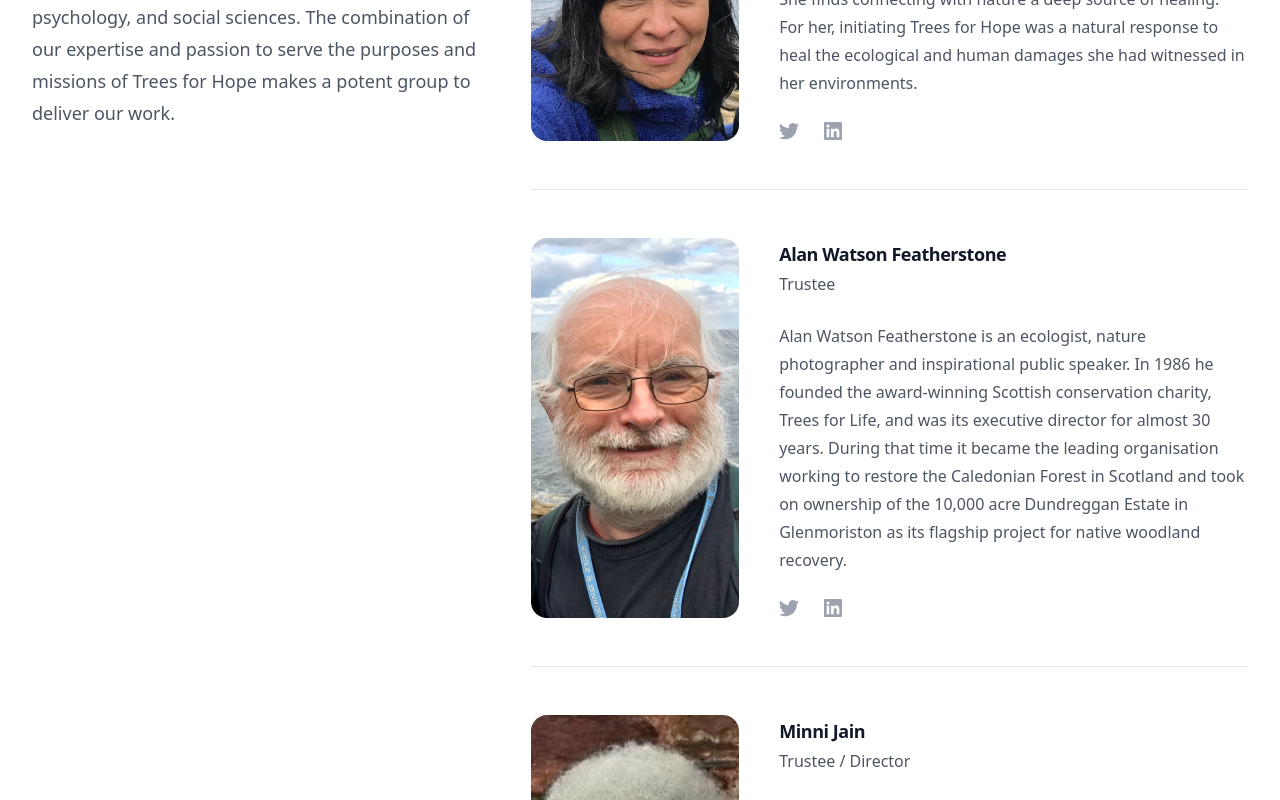
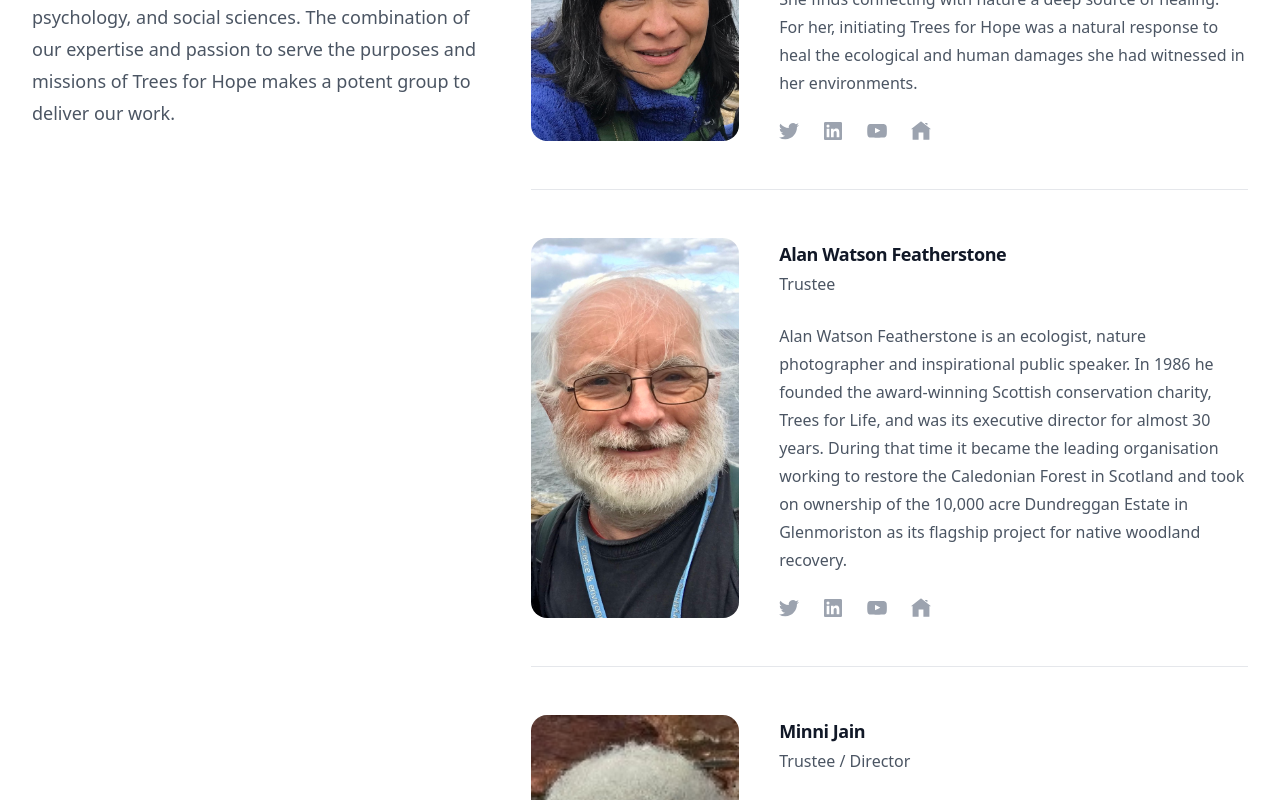
Before and after one commit to nirdoshyaqin/trees_for_hope, a Next.js app: page /home in a window 1280 px wide. Shown: the part 4540-5340 px from the top of the page. Built offline with nearby package versions, Linux system fonts and the light colour scheme.

Commit message:
微調整と画像の差し替え

```diff
--- a/components/Team.js
+++ b/components/Team.js
@@ -6,7 +6,8 @@ function Team() {
       imageUrl: "/pupak.jpg",
       bio: "Pupak is passionate about wholeness, be it people or places.  She finds connecting with nature a deep source of healing.  For her, initiating Trees for Hope was a natural response to heal the ecological and human damages she had witnessed in her environments. ",
       twitterUrl: "#",
-      linkedinUrl: "#"
+      linkedinUrl: "#",
+      homePageUrl: "http://www.pupakhaghighi.net/"
     },
     {
       name: "Alan Watson Featherstone",
@@ -24,7 +25,8 @@ function Team() {
       imageUrl: "/minni.jpg",
       bio: "For over 25 years MINNI JAIN has been working with communities to regenerate their landscapes and lives. She is the Operations Director of The Flow Partnership, working on community-led management of droughts and floods across Africa, India and Europe. Minni is also on the boards of the Biodynamic Land Trust, the Agroforestry Research Trust and the Berkana Institute, USA.",
       twitterUrl: "#",
-      linkedinUrl: "#"
+      linkedinUrl: "#",
+      homePageUrl: "https://www.theflowpartnership.org/"
     },
     {
       name: "Philip Franses",
@@ -32,7 +34,8 @@ function Team() {
       imageUrl: "/philip.png",
       bio: "After finishing a maths degree at Oxford, I came to a turning point in my life – either settle for a for the glittering career in finance or instead, follow a feeling of whole potential.. This led me to buying a bicycle to ride towards Africa, a six month trip which convinced me that Europe should match its technological advancement with spiritual maturity. ",
       twitterUrl: "#",
-      linkedinUrl: "#"
+      linkedinUrl: "#",
+      homePageUrl: "https://www.holisticsciencejournal.co.uk/"
     },
     {
       name: "Bahar Ghafelehbashi",
@@ -40,7 +43,8 @@ function Team() {
       imageUrl: "/bahar.jpg",
       bio: "Bahar is born in Iran, in city of Tehran and has been living in Canada for the past 22 years.  A registered psychotherapist working mostly in Toronto and a student of consciousness from an early age. Her main mission in life is weaving cultures and wisdoms of the world as steps towards healing of our human relationships in relation to all sentient beings.  ",
       twitterUrl: "#",
-      linkedinUrl: "#"
+      linkedinUrl: "#",
+      homePageUrl: "https://yurahu.org/"
     }
 
     // More people...
@@ -79,6 +83,28 @@ function Team() {
                         </svg>
                       </a>
                     </li>
+                    <li>
+                      <a href={person.youtubeUrl} className="text-gray-400 hover:text-gray-500">
+                        <span className="sr-only">YouTube</span>
+                        <svg className="h-5 w-5" enableBackground="new 0 0 512 512" id="Layer_1" viewBox="0 0 512 512" fill="currentColor">
+                          <g>
+                            <path d="M256.4,74.2c22.7,0,45.3-0.4,68,0.1c28.8,0.6,57.6,1.7,86.3,3c11.9,0.6,24,0.9,35.8,3.2   c28.1,5.4,44.8,22.7,52.5,50c4.1,14.5,5.6,29.4,6.9,44.3c3.5,40.1,2.8,80.2,1.8,120.3c-0.6,23.7-1.6,47.6-7.6,70.8   c-2.5,9.5-5.4,19-10.9,27.3c-10,15.1-24.4,23.7-42,26.9c-15.1,2.8-30.4,3.1-45.7,3.8c-28.3,1.3-56.6,1.9-84.9,2.6   c-33.5,0.9-67,0.7-100.4,0.4c-27.1-0.3-54.3-0.9-81.4-2c-22.9-0.9-45.9-1.3-68.5-5.7c-12.5-2.4-23.6-7.6-33.2-16.2   c-9-8.2-13.6-18.8-17-30c-7.3-24-7.8-48.8-9.3-73.6c-1.7-29-1.2-58-0.5-86.9c0.6-24.4,1.7-48.9,6.8-72.9c3-14.2,7.1-28.3,17.4-39.2   c12.7-13.4,28.9-19.8,47.2-21.1c21.9-1.5,43.9-2.5,65.8-3.4C181.1,74.3,218.8,73.8,256.4,74.2z M339.5,245.4   c-0.4-1.2-1.5-1.4-2.3-1.8c-23.5-12.4-47.1-24.8-70.7-37.2c-18.7-9.8-37.4-19.7-56.1-29.6c-5.2-2.7-5.3-2.6-5.3,3.4   c0,43.1,0,86.2,0,129.4c0,0.8,0,1.7,0,2.5c-0.1,2.6,0.9,3.4,3.3,2.1c2.9-1.6,5.8-3.2,8.8-4.8c39.4-20.4,78.9-40.9,118.3-61.3   C336.9,247.3,338.7,247,339.5,245.4z" fillRule="#A7A7A7" />
+                          </g>
+                        </svg>
+                      </a>
+                    </li>
+                    <li>
+                      <a href={person.homePageUrl} className="text-gray-400 hover:text-gray-500" target="_blank" rel="noopener noreferrer">
+                        <span className="sr-only">HomePage</span>
+                        <svg className="w-5 h-5" viewBox="0,0,256,256" fillRule="nonzero">
+                          <g fill="#9ca3af" fillRule="nonzero" stroke="none" strokeWidth="1" strokeLinecap="butt" strokeLinejoin="miter" strokeMiterlimit="10" strokeDasharray="" strokeDashoffset="0">
+                            <g transform="scale(5.12,5.12)">
+                              <path d="M25,1.05078c-0.2175,0 -0.43414,0.06898 -0.61914,0.20898l-23,17.95117c-0.43,0.34 -0.50992,0.9682 -0.16992,1.4082c0.34,0.43 0.9682,0.50992 1.4082,0.16992l1.38086,-1.07812v26.28906c0,0.55 0.45,1 1,1h14v-18h12v18h14c0.55,0 1,-0.45 1,-1v-26.28906l1.38086,1.07812c0.19,0.14 0.39914,0.21094 0.61914,0.21094c0.3,0 0.58906,-0.13086 0.78906,-0.38086c0.34,-0.44 0.26008,-1.0682 -0.16992,-1.4082l-23,-17.95117c-0.185,-0.14 -0.40164,-0.20898 -0.61914,-0.20898zM35,5v1.05078l6,4.67969v-5.73047z"></path>
+                            </g>
+                          </g>
+                        </svg>
+                      </a>
+                    </li>
                   </ul>
                 </div>
               </li>
```
